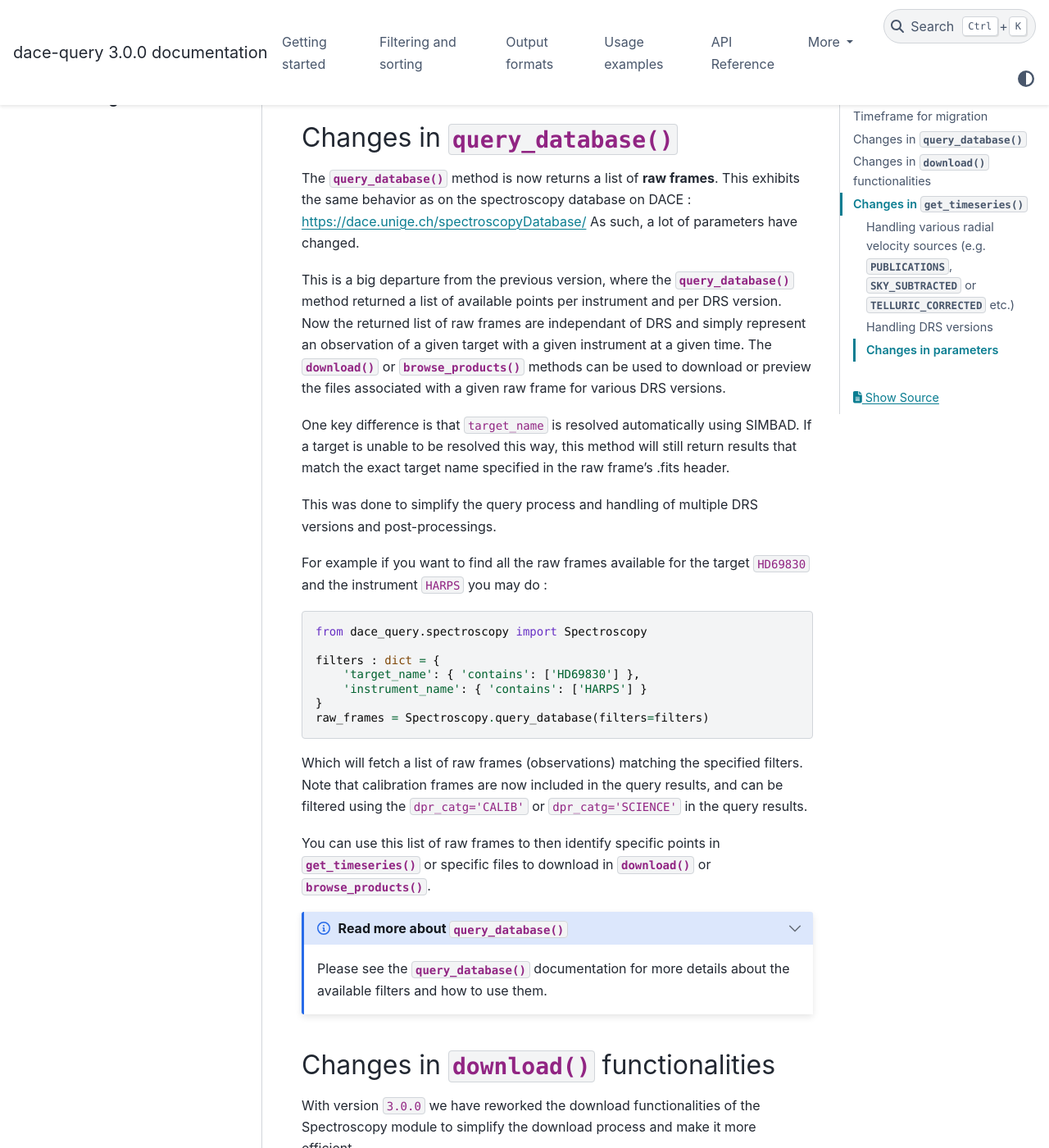
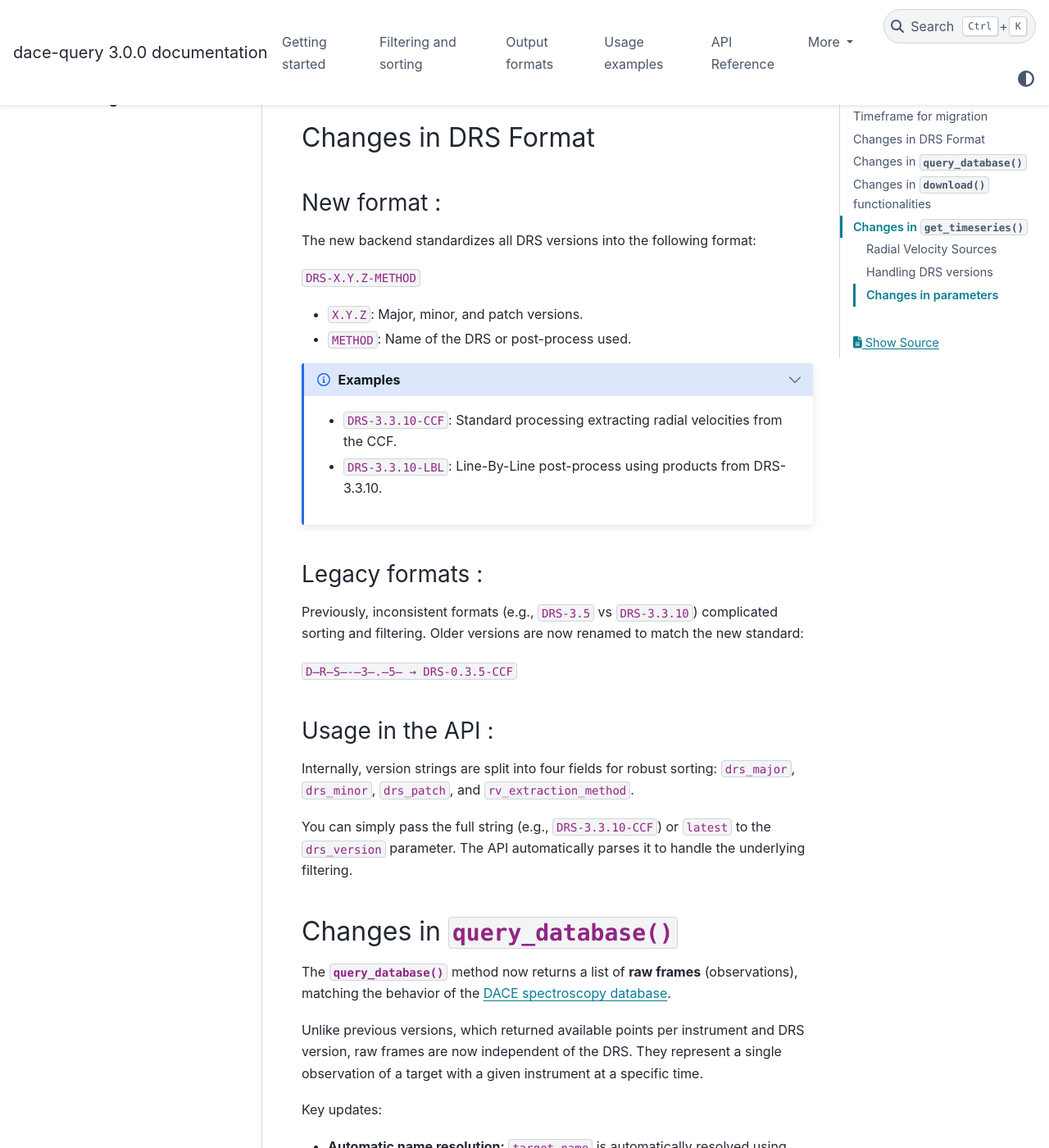
Before and after one commit to astro-dace/dace-query, a Sphinx documentation site: the page built from docs/source/spectroscopy_migration_guide.rst, in a window 1280 px wide and 1400 px high, scrolled down 1086 px. Shown: the whole window at 82% size. Built offline with Sphinx 7.4.7 and the PyData theme 0.15.4, drawn with Linux system fonts in a browser that asks for light colours; the version number is read from the project's files by our own code; some of the changed text lies outside the part shown.

Commit message:
Update migration guide and docs

```diff
--- a/docs/source/_includes/spectroscopy_migration_table.rst
+++ b/docs/source/_includes/spectroscopy_migration_table.rst
@@ -27,14 +27,12 @@
 .. ``th_ar``	``cal_thar_lamp_offset_ar``	ThAr Lamp Offset
 .. ``th_ar1``	``cal_thar_lamp_offset_ar1``	ThAr Lamp Offset 1
 .. ``th_ar2``	``cal_thar_lamp_offset_ar2``	ThAr Lamp Offset 2
-.. ``drs_version``	``None``	The DRS version string, removed. As we introduce a new way to filter DRS versions with the ``drs_version`` parameter of ``get_timeseries``, the old string parameter is removed. See detailed explaination below.
-
-
+.. ``drs_version``	``<removed>``	Replaced by separate fields (major, minor, patch, extraction method) for easier filtering and sorting.
 .. ``<none>``	``drs_id``	Used internally by DACE, Unique identifier of a given DRS version
-.. ``<none>``	``rv_extraction_method``	Method used by the DRS for radial velocity extraction (for example ``CCF`` for standard DRS or the name of a post-processing e.g. ``SBART``
-.. ``<none>``	``version_major``	Major version of the DRS software used to obtain this point
-.. ``<none>``	``version_minor``	Minor version of the DRS software used to obtain this point
-.. ``<none>``	``version_patch``	Patch version of the DRS software used to obtain this point
+.. ``<none>``	``rv_extraction_method``	Method used by the DRS for radial velocity extraction (e.g. ``CCF`` or ``LBL``)
+.. ``<none>``	``version_major``	Major version of the DRS software
+.. ``<none>``	``version_minor``	Minor version of the DRS software
+.. ``<none>``	``version_patch``	Patch version of the DRS software
 
 +---------------------+------------------------------+-----------------------------------------------------------------------------------------------------------------------------------------------------------------------------------------------------------------------------------------------------------------------+
 | Old name            | New name                     | Description                                                                                                                                                                                                                                                           |
@@ -91,5 +89,15 @@
 +---------------------+------------------------------+-----------------------------------------------------------------------------------------------------------------------------------------------------------------------------------------------------------------------------------------------------------------------+
 | ``th_ar2``          | ``cal_thar_lamp_offset_ar2`` | ThAr Lamp Offset 2                                                                                                                                                                                                                                                    |
 +---------------------+------------------------------+-----------------------------------------------------------------------------------------------------------------------------------------------------------------------------------------------------------------------------------------------------------------------+
-| ``drs_version``     | ``None``                     | The DRS version string, removed. As we introduce a new way to filter DRS versions with the ``drs_version`` parameter of ``get_timeseries``, the old string parameter is removed. See detailed explaination below.                                                     |
+| ``drs_version``     | ``<removed>``                | Replaced by separate fields (`major`, `minor`, `patch`, `extraction method`) for easier filtering and sorting.                                                                                                                                                        |
 +---------------------+------------------------------+-----------------------------------------------------------------------------------------------------------------------------------------------------------------------------------------------------------------------------------------------------------------------+
+| ``<none>``          | ``drs_id``                   | Used internally by DACE, Unique identifier of a given DRS version.                                                                                                                                                                                                    |
++---------------------+------------------------------+-----------------------------------------------------------------------------------------------------------------------------------------------------------------------------------------------------------------------------------------------------------------------+
+| ``<none>``          | ``rv_extraction_method``     | Method used by the DRS for radial velocity extraction (e.g. ``CCF`` or ``LBL``).                                                                                                                                                                                      |
++---------------------+------------------------------+-----------------------------------------------------------------------------------------------------------------------------------------------------------------------------------------------------------------------------------------------------------------------+
+| ``<none>``          | ``version_major``            | Major version of the DRS software.                                                                                                                                                                                                                                    |
++---------------------+------------------------------+-----------------------------------------------------------------------------------------------------------------------------------------------------------------------------------------------------------------------------------------------------------------------+
+| ``<none>``          | ``version_minor``            | Minor version of the DRS software.                                                                                                                                                                                                                                    |
++---------------------+------------------------------+-----------------------------------------------------------------------------------------------------------------------------------------------------------------------------------------------------------------------------------------------------------------------+
+| ``<none>``          | ``version_patch``            | Patch version of the DRS software.                                                                                                                                                                                                                                    |
++---------------------+------------------------------+-----------------------------------------------------------------------------------------------------------------------------------------------------------------------------------------------------------------------------------------------------------------------+
--- a/docs/source/spectroscopy_migration_guide.rst
+++ b/docs/source/spectroscopy_migration_guide.rst
@@ -29,21 +29,55 @@ During this transition period we will keep ingesting instrument data into both b
 
     If you need assistance with the migration, please do not hesitate to reach out to us at `dace-support@unige.ch <mailto:dace-support@unige.ch>`_.
 
+Changes in DRS Format
+######################################################################################################
+
+New format :
+************
+
+The new backend standardizes all DRS versions into the following format:
+
+``DRS-X.Y.Z-METHOD``
+
+* ``X.Y.Z``: Major, minor, and patch versions.
+* ``METHOD``: Name of the DRS or post-process used.
+
+.. dropdown:: Examples
+    :open:
+    :animate: fade-in-slide-down
+    :color: info
+    :icon: info
+
+    * ``DRS-3.3.10-CCF``: Standard processing extracting radial velocities from the CCF.
+    * ``DRS-3.3.10-LBL``: Line-By-Line post-process using products from DRS-3.3.10.
+
+Legacy formats :
+****************
+
+Previously, inconsistent formats (e.g., ``DRS-3.5`` vs ``DRS-3.3.10``) complicated sorting and filtering. Older versions are now renamed to match the new standard:
+
+``D̶R̶S̶-̶3̶.̶5̶ → DRS-0.3.5-CCF``
+
+Usage in the API :
+******************
+
+Internally, version strings are split into four fields for robust sorting: ``drs_major``, ``drs_minor``, ``drs_patch``, and ``rv_extraction_method``.
+
+You can simply pass the full string (e.g., ``DRS-3.3.10-CCF``) or ``latest`` to the ``drs_version`` parameter. The API automatically parses it to handle the underlying filtering.
+
 Changes in :meth:`~dace_query.spectroscopy.spectroscopy.SpectroscopyClass.query_database`
 ######################################################################################################
-The :meth:`~dace_query.spectroscopy.spectroscopy.SpectroscopyClass.query_database` method is now returns a list of **raw frames**.
-This exhibits the same behavior as on the spectroscopy database on DACE : https://dace.unige.ch/spectroscopyDatabase/
-As such, a lot of parameters have changed.
 
-This is a big departure from the previous version, where the :meth:`~dace_query.spectroscopy.spectroscopy.SpectroscopyClass.query_database` method returned a list of available points per instrument and per DRS version.
-Now the returned list of raw frames are independant of DRS and simply represent an observation of a given target with a given instrument at a given time.
-The :meth:`~dace_query.spectroscopy.spectroscopy.SpectroscopyClass.download` or :meth:`~dace_query.spectroscopy.spectroscopy.SpectroscopyClass.browse_products` methods can be used to download or preview the files associated with a given raw frame for various DRS versions.
+The :meth:`~dace_query.spectroscopy.spectroscopy.SpectroscopyClass.query_database` method now returns a list of **raw frames** (observations), matching the behavior of the `DACE spectroscopy database <https://dace.unige.ch/spectroscopyDatabase/>`_.
 
-One key difference is that ``target_name`` is resolved automatically using SIMBAD. If a target is unable to be resolved this way, this method will still return results that match the exact target name specified in the raw frame's .fits header.
+Unlike previous versions, which returned available points per instrument and DRS version, raw frames are now independent of the DRS. They represent a single observation of a target with a given instrument at a specific time.
 
-This was done to simplify the query process and handling of multiple DRS versions and post-processings.
+Key updates:
 
-For example if you want to find all the raw frames available for the target ``HD69830`` and the instrument ``HARPS`` you may do :
+* **Automatic name resolution:** ``target_name`` is automatically resolved using SIMBAD. If resolution fails, it matches the exact target name in the raw frame's ``.fits`` header.
+* **Calibration frames:** These are now included by default and can be filtered using ``dpr_catg='CALIB'`` or ``dpr_catg='SCIENCE'``.
+
+Example query for raw frames (observations) of ``HD69830`` with ``HARPS``:
 
 .. code-block:: python
 
@@ -55,10 +89,7 @@ For example if you want to find all the raw frames available for the target ``HD
     }
     raw_frames = Spectroscopy.query_database(filters=filters)
 
-Which will fetch a list of raw frames (observations) matching the specified filters.
-Note that calibration frames are now included in the query results, and can be filtered using the ``dpr_catg='CALIB'`` or ``dpr_catg='SCIENCE'`` in the query results.
-
-You can use this list of raw frames to then identify specific points in :meth:`~dace_query.spectroscopy.spectroscopy.SpectroscopyClass.get_timeseries` or specific files to download in :meth:`~dace_query.spectroscopy.spectroscopy.SpectroscopyClass.download` or :meth:`~dace_query.spectroscopy.spectroscopy.SpectroscopyClass.browse_products`.
+These raw frames can be used to identify points in :meth:`~dace_query.spectroscopy.spectroscopy.SpectroscopyClass.get_timeseries` or preview/download specific files via :meth:`~dace_query.spectroscopy.spectroscopy.SpectroscopyClass.download` or :meth:`~dace_query.spectroscopy.spectroscopy.SpectroscopyClass.browse_products`.
 
 .. dropdown:: Read more about :meth:`~dace_query.spectroscopy.spectroscopy.SpectroscopyClass.query_database`
     :open:
@@ -76,7 +107,9 @@ With version ``3.0.0`` we have reworked the download functionalities of the Spec
 The old  :meth:`~dace_query.spectroscopy.spectroscopy.SpectroscopyClass.download_files` is now deprecated in favor of :
 
 * :meth:`~dace_query.spectroscopy.spectroscopy.SpectroscopyClass.browse_products` to preview files for a given observation
-* :meth:`~dace_query.spectroscopy.spectroscopy.SpectroscopyClass.download` to download the files of your choice in a single step.
+* :meth:`~dace_query.spectroscopy.spectroscopy.SpectroscopyClass.download` to download the files of your choice
+
+Both of these methods accept the same filters as :meth:`~dace_query.spectroscopy.spectroscopy.SpectroscopyClass.query_database`
 
 Handling DRS versions
 *******************************
@@ -99,33 +132,20 @@ Or you can specify a specific DRS version (e.g. ``drs_version='DRS-3.3.10'``).
 Changes in :meth:`~dace_query.spectroscopy.spectroscopy.SpectroscopyClass.get_timeseries`
 ######################################################################################################
 
+Radial Velocity Sources
+***********************
 
-Handling various radial velocity sources (e.g. ``PUBLICATIONS``, ``SKY_SUBTRACTED`` or ``TELLURIC_CORRECTED`` etc.)
-******************************************************************************************************************************
-
-You may now specify query data coming from various radial velocity sources using the new ``rv_source`` parameter in the :meth:`~dace_query.spectroscopy.spectroscopy.SpectroscopyClass.get_timeseries` method.
-
-This allows you, for example, to access the telluric corrected radial velocities for NIRPS data :
+Use the new ``rv_source`` parameter to select data from specific processing pipelines (e.g., ``PUBLICATIONS``, ``SKY_SUBTRACTED``, ``TELLURIC_CORRECTED``). By default, it returns both ``STANDARD_PROCESSING`` and ``PUBLICATION`` data.
 
 .. code-block:: python
 
     from dace_query.spectroscopy import Spectroscopy, Source
 
-    # Get timeseries for the latest DRS version available per instrument
-    timeseries = Spectroscopy.get_timeseries(target='HD69830', rv_source=Source.TELLURIC_CORRECTED)
+    # Access telluric corrected RVs (e.g., for NIRPS)
+    ts_telluric = Spectroscopy.get_timeseries(target='HD69830', rv_source=Source.TELLURIC_CORRECTED)
 
-
-Or for example if you want to exclude publication data from your query results :
-
-.. code-block:: python
-
-    from dace_query.spectroscopy import Spectroscopy, Source
-
-    # Get timeseries for the latest DRS version available per instrument
-    timeseries = Spectroscopy.get_timeseries(target='HD69830', rv_source=Source.STANDARD_PROCESSING)
-
-
-By default, the ``rv_source`` parameter is set to ``STANDARD_PROCESSING`` and ``PUBLICATION`` which will return results from both the standard DRS and from scientific publications.
+    # Exclude publication data by asking for only standard processing
+    ts_standard = Spectroscopy.get_timeseries(target='HD69830', rv_source=Source.STANDARD_PROCESSING)
 
 .. dropdown:: Read more about radial velocity sources
     :open:
@@ -136,33 +156,27 @@ By default, the ``rv_source`` parameter is set to ``STANDARD_PROCESSING`` and ``
     Please see the :class:`~dace_query.spectroscopy.spectroscopy.Source` enum for a complete list of available radial velocity sources.
 
 Handling DRS versions
-*******************************
-You can now specify the DRS version of the data you want to access using the new ``drs_version`` parameter in the :meth:`~dace_query.spectroscopy.spectroscopy.SpectroscopyClass.get_timeseries` method.
+*********************
 
-You may use ``drs_version='latest'`` to get the timeseries for the latest DRS version available for each instrument.
-
-Or you can specify a specific DRS version (e.g. ``drs_version='DRS-3.3.10'``). Note that it is recommended to specify an explicit instrument in that case to avoid ambiguity between instrument's DRS versions.
-
+Specify the DRS version via the ``drs_version`` parameter. Use ``latest`` for the most recent standard pipeline, or an exact string. When specifying an exact version, providing an explicit instrument prevents ambiguity.
 
 .. code-block:: python
 
     from dace_query.spectroscopy import Spectroscopy
 
-    # Get timeseries for the latest DRS version available per instrument
-    timeseries = Spectroscopy.get_timeseries(target='HD69830', drs_version='latest')
+    # Latest DRS version per instrument
+    ts_latest = Spectroscopy.get_timeseries(target='HD69830', drs_version='latest')
 
-    # Ge timeseries for a specific DRS version (e.g. DRS-3.3.10)
-    timeseries = Spectroscopy.get_timeseries(target='HD69830', drs_version='DRS-3.3.10')
+    # Specific DRS version
+    ts_specific = Spectroscopy.get_timeseries(target='HD69830', drs_version='DRS-3.3.10')
 
-
-.. dropdown:: Read more about radial velocity sources
+.. dropdown:: Read more about DRS versions
     :open:
     :animate: fade-in-slide-down
     :color: info
     :icon: info
 
     Please see the :meth:`~dace_query.spectroscopy.spectroscopy.SpectroscopyClass.get_timeseries` documentation for more details about the available options for the ``drs_version`` parameter.
-
 
 Changes in parameters
 **********************
```
